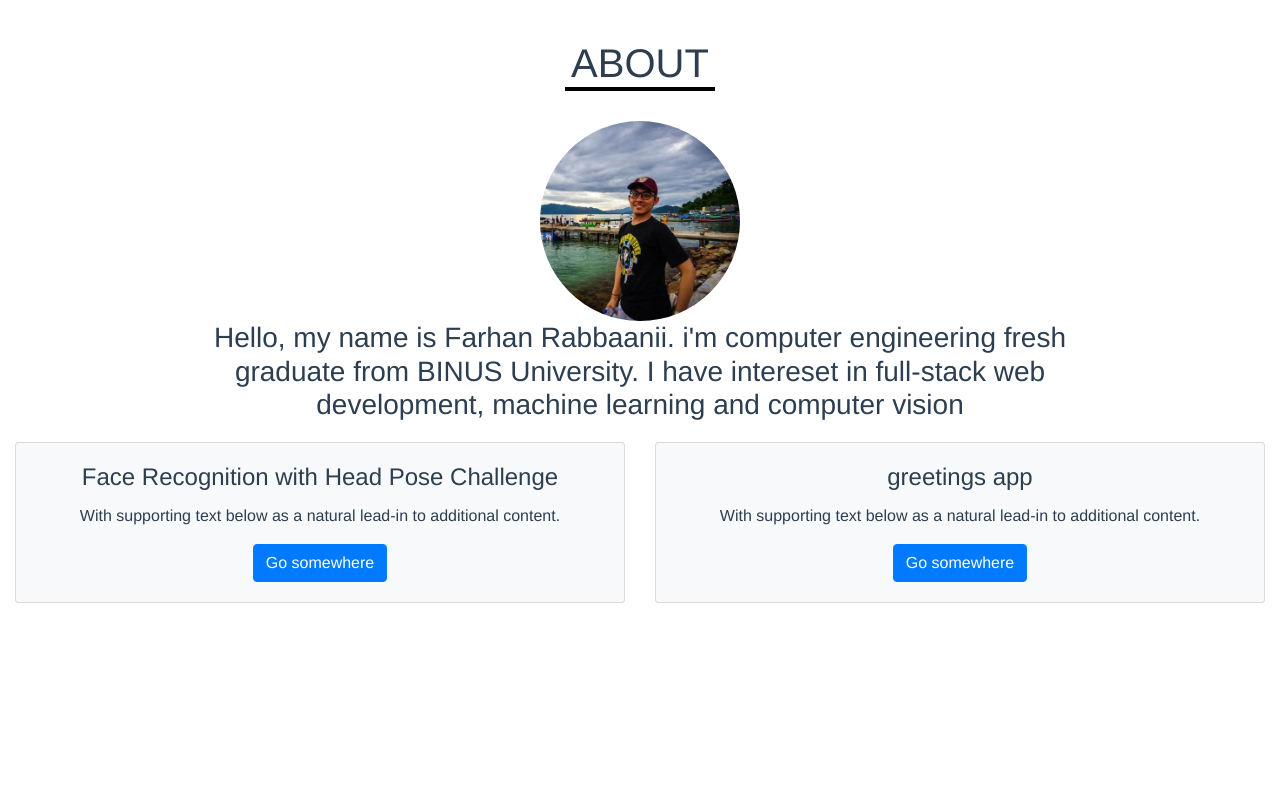
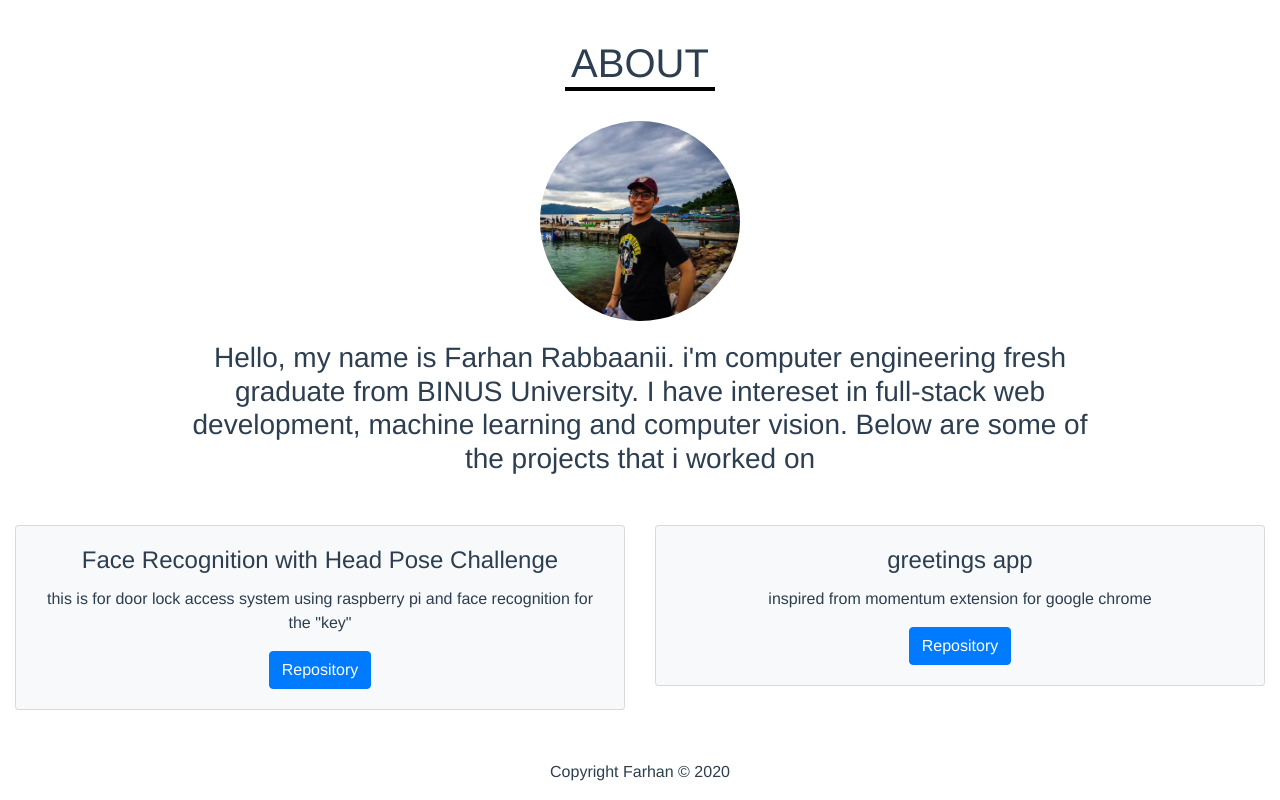
Before and after one commit to farhanrbnn/personal-web, a Vue app: page / in a window 1280 px wide. Shown: the part 1012-1812 px from the top of the page. Before the commit the page ends 1615 px from the top, so only its background shows below. Built offline with nearby package versions, Linux system fonts and the light colour scheme.

Commit message:
add footerPage component

```diff
--- a/src/App.vue
+++ b/src/App.vue
@@ -3,6 +3,7 @@
     <navBar />
     <mainPage />
     <aboutMe />
+    <footerPage />
   </div>
 </template>
 
@@ -10,13 +11,17 @@
 import navBar from './components/navBar.vue'
 import mainPage from './components/mainPage.vue'
 import aboutMe from './components/aboutMe.vue'
+import footerPage from './components/footerPage.vue'
+
 
 export default {
   name: 'App',
   components: {
     navBar,
     mainPage,
-    aboutMe
+    aboutMe,
+    footerPage
+
   }
 }
 </script>
--- a/src/components/aboutMe.vue
+++ b/src/components/aboutMe.vue
@@ -12,19 +12,18 @@
           <b-col>
             <b-card bg-variant="light" text-variant="black" title="Face Recognition with Head Pose Challenge">
               <b-card-text>
-                With supporting text below as a natural lead-in to additional content.
+                this is for door lock access system using raspberry pi and face recognition for the "key"
               </b-card-text>
-                <b-button href="#" variant="primary">Go somewhere</b-button>
+                <b-button href="https://github.com/farhanrbnn/face-recognition-with-headpose-challenge" variant="primary">Repository</b-button>
             </b-card>
           </b-col>
           <b-col>
             <b-card bg-variant="light" text-variant="black" title="greetings app">
               <b-card-text>
-                With supporting text below as a natural lead-in to additional content.
+                inspired from momentum extension for google chrome
               </b-card-text>
-                <b-button href="#" variant="primary">Go somewhere</b-button>
+                <b-button href="https://github.com/farhanrbnn/homepage-app" variant="primary">Repository</b-button>
             </b-card>
-
           </b-col>
         </b-row>
       </b-container>
@@ -38,7 +37,7 @@
     name: 'aboutMe',
     data: function(){
       return{
-      text: "Hello, my name is Farhan Rabbaanii. i'm computer engineering fresh graduate from BINUS University. I have intereset in full-stack web development, machine learning and computer vision"
+      text: "Hello, my name is Farhan Rabbaanii. i'm computer engineering fresh graduate from BINUS University. I have intereset in full-stack web development, machine learning and computer vision. Below are some of the projects that i worked on"
 
       }
     }
@@ -54,6 +53,7 @@
 
   img {
     margin-top: 30px;
+    margin-bottom: 20px;
     border-radius: 50%;
   }
 
@@ -62,4 +62,8 @@
     width: 900px;
     margin-bottom: 20px;
   }
+  .row {
+    margin-top: 50px;
+    margin-bottom: 50px;
+  }
 </style>
--- /dev/null
+++ b/src/components/footerPage.vue
@@ -0,0 +1,9 @@
+<template>
+	<div id="footerPage">
+		<p>Copyright Farhan &copy; 2020</p>
+	</div>
+</template>
+
+<style scoped>
+
+</style>
--- a/src/components/navBar.vue
+++ b/src/components/navBar.vue
@@ -2,11 +2,10 @@
  <div>
   <b-nav align="center">
     <b-nav-item>HOME</b-nav-item>
-    <b-nav-item>PROJECT</b-nav-item>
+    <b-nav-item>ABOUT</b-nav-item>
   </b-nav>
 </div>
 </template>
-
 
 <style scoped>
 	a {
```
